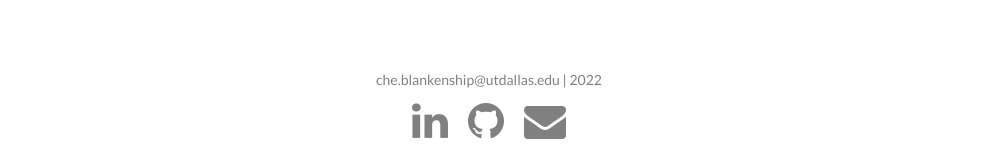
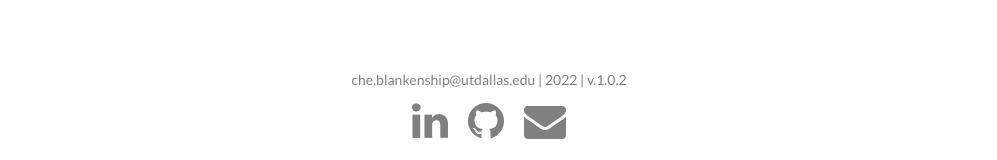
Before and after one commit to cheblankenshipUTD/portfolio, a Next.js app: page / in a window 1280 px wide. Shown: the part 1346-1506 px from the top of the page, without its empty margins (151-1148 px from the left). Built offline with nearby package versions, Linux system fonts and the light colour scheme.

Commit message:
add versioning

```diff
--- a/components/Footer.js
+++ b/components/Footer.js
@@ -6,7 +6,7 @@ const Footer = () => (
     <footer className="footer-wrapper">
         <Row className='footer-email-name'>
             <Col ms={1}>
-                <p>che.blankenship@utdallas.edu | 2022</p>
+                <p>che.blankenship@utdallas.edu | 2022 | v.1.0.2</p>
             </Col>
         </Row>
         <Row className='footer-social-links'>
```
